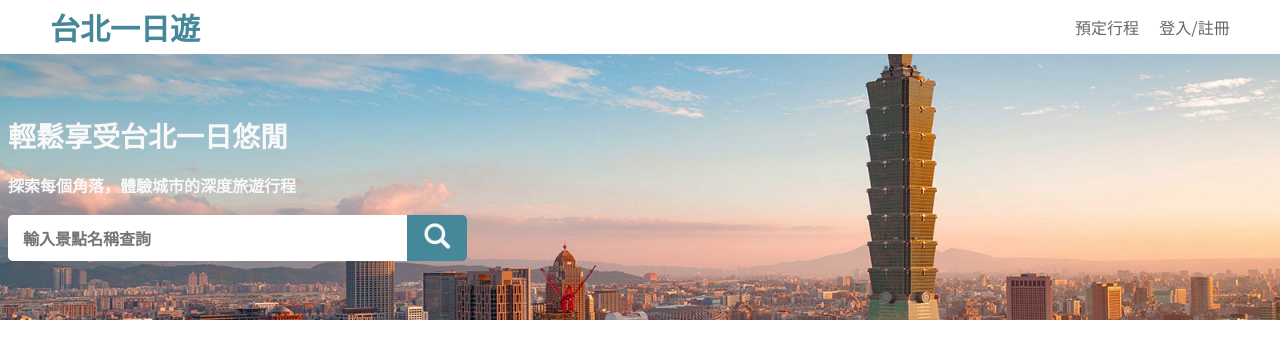
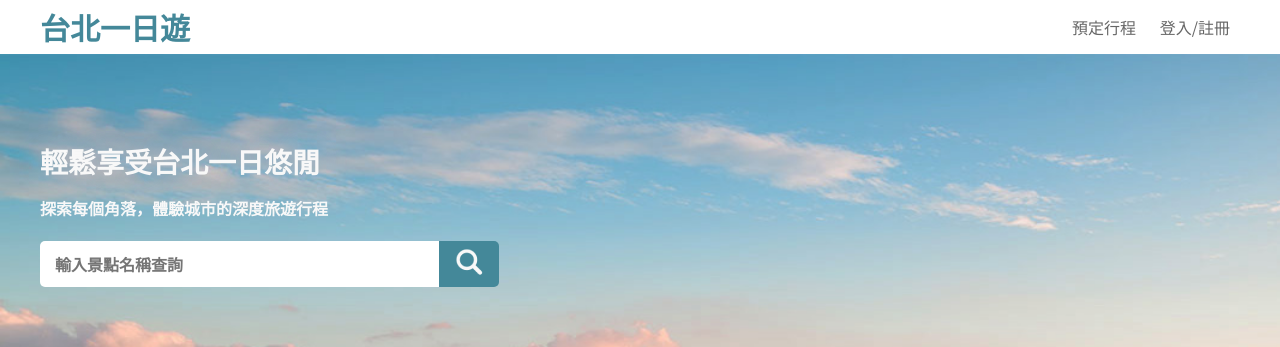
Before and after one commit to stephypocky/Taipei-Day-Trip, a Flask app: page / in a window 1280 px wide; the page is wider, and only the part inside the window is pictured. Shown: the top 347 px of that part. Run offline with Flask 2, Linux system fonts and the light colour scheme; data comes from the database, SQL or seed files in the repository.

Commit message:
part2 version1

```diff
--- a/static/index.css
+++ b/static/index.css
@@ -3,30 +3,27 @@
 * {
     margin: 0;
     padding: 0;
-    /* list-style: none;  */
     box-sizing: border-box;
+    font-family: 'Noto Sans TC';
 }
-
 
 .navbar {
     width: 100%;
-    /* width:1200px; */
     position: fixed;
+    display: grid;
     justify-content: center;
     align-items: center;
-    background-color: #FFFFFF;
-    margin: 0;
-    padding: 0;
+    background-color: #fff;
     z-index: 100;
 }
 
 .navbar-container {
     height: 54px;
-    max-width: 1200px;
+    width: 1200px;
+    /* margin: auto; */
+    background: #fff;
     display: flex;
-    margin: auto;
-    background: #ffffff;
-    justify-content: center;
+    justify-content: space-between;
     align-items: center;
 
 }
@@ -37,14 +34,12 @@
     font-weight: 700;
     font-size: 30px;
     color: #448899;
-    margin: 10px 0px 10px 10px;
-    width: 150px;
-    text-align: center;
-
+    /* margin: 10px 0px 10px 10px; */
 }
 
+
 .nav-items-1 {
-    width: 64px;
+    display: inline-block;
     text-align: center;
     margin: 10px -10px 10px auto;
     font-family: 'Noto Sans TC';
@@ -54,7 +49,7 @@
 }
 
 .nav-items-2 {
-    width: 71px;
+    display: inline-block;
     text-align: center;
     margin: 10px 10px 10px 30px;
     font-family: 'Noto Sans TC';
@@ -63,61 +58,44 @@
     color: #666666;
 }
 
-.homebox {
+.nav-box{
+    height: 54px;
+}
+
+.slogan-outter{
+    position: absolute;
+    width: 100%;
+    display: grid;
+    justify-content: center;
+    align-items: center;
     height: 320px;
 }
-.welcome-box {
-    /* height: 320px; */
-    /* width: 1200px; */
-    background: url("../static/images/welcome.png");
-    background-repeat: no-repeat;
-    background-size: cover;
-    display: grid;
-    align-items: center;
-    justify-content: start;
-    background-position: center 0px;
 
-    /* background-size: Auto Auto; */
-
-    /* grid-template-columns: 1fr 1200px 1fr; */
-    /* overflow: auto; */
-    /* overflow-x: hidden; */
-
-    /* margin-top: 85px; */
+.slogan {
+    width: 1200px;
+    left: 0;
+    top: 0;
 }
 
 
-
-.home-line-1 {
-    font-family: 'Noto Sans TC';
+.slogan-line-1 {
     font-weight: 700;
-    /* font-weight: bold; */
     font-size: 28px;
-    align-items: center;
-    position: relative;
-    top: 85px;
     color: #f8f8f8;
     text-shadow: 0px 0px 30px #aabbcc;
-    padding: 5px;
-    margin-left: 3px;
-    margin-top: 25px;
+    margin-bottom: 15px;
 }
 
-.home-line-2 {
-    position: relative;
-    font-family: 'Noto Sans TC';
+.slogan-line-2 {
     font-style: normal;
     font-weight: 700;
     font-size: 16px;
-    align-items: center;
-    color: #F8F8F8;
-    position: relative;
-    /* left: 0px; */
-    top: 90px;
-    padding: 8px;
-    /* margin-top: -15px; */
+    color: #f8f8f8;
+    margin-bottom: 15px;
 }
 
+
+/* search  */
 .search-input {
     width: 400px;
     height: 46px;
@@ -126,14 +104,11 @@
     font-size: 16px;
     color: #757575;
     align-items: center;
-    margin-top: 100px;
     padding-left: 15px;
     border-radius: 5px 0px 0px 5px;
     border: none;
     display: inline-block !important;
-    margin-left: 8px;
 }
-
 
 .search-btn {
     background: #448899;
@@ -148,6 +123,19 @@
     cursor: pointer;
 
 }
+
+
+.welcome-box {
+    height: 320px;
+    width: 1920px;
+    background: url("../static/images/welcome.png");
+    background-repeat: no-repeat;
+    background-size: cover;
+    display: grid;
+    align-items: center;
+    background-position: center 0px;
+}
+
 
 .category-box {
     display: grid;
--- a/static/index.js
+++ b/static/index.js
@@ -87,9 +87,7 @@ function allAttra(keyword) {
     .then((response) => response.json())
     .then((data) => {
         let content = document.querySelector("#content");
-        // let outerDiv=document.createElement("DIV");
-        // outerDiv.setAttribute("class", "outer-div");
-        // console.log(data["data"])
+
         if(data["data"].length==0){
             let nodataDiv= document.createElement("DIV");
             nodataDiv.setAttribute("class", "nodata-div");
@@ -111,9 +109,10 @@ function allAttra(keyword) {
                 content.appendChild(attraAll);
 
 
-                let imgBox = document.createElement("IMG");
+                let imgBox = document.createElement("DIV");
                 imgBox.setAttribute("class", "img");
-                imgBox.setAttribute("src", new String((data["data"][i]["images"][0])));
+                // imgBox.setAttribute("src", new String((data["data"][i]["images"][0])));
+                imgBox.style.cssText = `background-image: url('${data["data"][i]["images"][0]}')`
                 attraAll.appendChild(imgBox);
 
 
@@ -142,44 +141,7 @@ function allAttra(keyword) {
 
                 let category=document.createTextNode((new String(data["data"][i]["category"])));
                 categoryBox.appendChild(category);
-
-                // let attraAll = document.createElement("DIV");
-                // attraAll.setAttribute("class", "attra-all");
-                // outerDiv.appendChild(attraAll);
-
-                // let imgBox = document.createElement("IMG");
-                // imgBox.setAttribute("class", "img");
-                // imgBox.setAttribute("src", new String((data["data"][i]["images"][0])));
-                // attraAll.appendChild(imgBox);
-
-
-                // let nameBox = document.createElement("DIV");
-                // nameBox.setAttribute("class", "attra-name");
-                // attraAll.appendChild(nameBox);
-
-                // let name= document.createTextNode((new String(data["data"][i]["name"])));
-                // nameBox.appendChild(name);
-
-                // let attraSub = document.createElement("DIV");
-                // attraSub.setAttribute("class", "attra-sub");
-                // attraAll.appendChild(attraSub);
-
-                // let mrtBox = document.createElement("DIV");
-                // mrtBox.setAttribute("class", "mrt");
-                // attraSub.appendChild(mrtBox);
-
-                // let mrt=document.createTextNode((new String(data["data"][i]["mrt"])));
-                // mrtBox.appendChild(mrt);
-
-
-                // let categoryBox = document.createElement("DIV");
-                // categoryBox.setAttribute("class", "category");
-                // attraSub.appendChild(categoryBox);
-
-                // let category=document.createTextNode((new String(data["data"][i]["category"])));
-                // categoryBox.appendChild(category);
-                };
-
+            };
 
                 observer.unobserve(target);
                 return //強制離開此 function allAttra()，不然就會繼續跑下個 if
@@ -194,9 +156,10 @@ function allAttra(keyword) {
                         attraAll.setAttribute("class", "attra-all");
                         content.appendChild(attraAll);
 
-                        let imgBox = document.createElement("IMG");
+                        let imgBox = document.createElement("DIV");
                         imgBox.setAttribute("class", "img");
-                        imgBox.setAttribute("src", new String((data["data"][i]["images"][0])));
+                        // imgBox.setAttribute("src", new String((data["data"][i]["images"][0])));
+                        imgBox.style.cssText = `background-image: url('${data["data"][i]["images"][0]}')`
                         attraAll.appendChild(imgBox);
 
 
@@ -226,53 +189,10 @@ function allAttra(keyword) {
                         let category=document.createTextNode((new String(data["data"][i]["category"])));
                         categoryBox.appendChild(category);
 
-                        // let attraAll = document.createElement("DIV");
-                        // attraAll.setAttribute("class", "attra-all");
-                        // outerDiv.appendChild(attraAll);
-
-                        // let imgBox = document.createElement("IMG");
-                        // imgBox.setAttribute("class", "img");
-                        // imgBox.setAttribute("src", new String((data["data"][i]["images"][0])));
-                        // attraAll.appendChild(imgBox);
-
-
-                        // let nameBox = document.createElement("DIV");
-                        // nameBox.setAttribute("class", "attra-name");
-                        // attraAll.appendChild(nameBox);
-
-                        // let name= document.createTextNode((new String(data["data"][i]["name"])));
-                        // nameBox.appendChild(name);
-
-                        // let attraSub = document.createElement("DIV");
-                        // attraSub.setAttribute("class", "attra-sub");
-                        // attraAll.appendChild(attraSub);
-
-                        // let mrtBox = document.createElement("DIV");
-                        // mrtBox.setAttribute("class", "mrt");
-                        // attraSub.appendChild(mrtBox);
-
-                        // let mrt=document.createTextNode((new String(data["data"][i]["mrt"])));
-                        // mrtBox.appendChild(mrt);
-
-
-                        // let categoryBox = document.createElement("DIV");
-                        // categoryBox.setAttribute("class", "category");
-                        // attraSub.appendChild(categoryBox);
-
-                        // let category=document.createTextNode((new String(data["data"][i]["category"])));
-                        // categoryBox.appendChild(category);
-
                     };
-
-                    // let content = document.querySelector("#content");
-                    // content.appendChild(attraAll);
-
-
-
                         page = data["nextPage"];
                         observer.observe(target);//再把observe打開，不然load不到有keyword的下一頁
 
-                    // console.log("12")
                 }
     });
 
--- a/templates/index.html
+++ b/templates/index.html
@@ -14,24 +14,50 @@
     <div class="wrapper">
         <div class="navbar">
             <nav class="navbar-container">
-                <a style="text-decoration:none" class="nav-title" href="/">台北一日遊</a>
-                <a style="text-decoration:none" class="nav-items-1">預定行程</a>
-                <a style="text-decoration:none" class="nav-items-2">登入/註冊</a>
+                <div class="nav-title">台北一日遊</div>
+                <div class="nav-items-box">
+                    <div class="nav-items-1">預定行程</div>
+                    <div class="nav-items-2">登入/註冊</div>
+                </div>
             </nav>
         </div>
-        <div class="welcome-box">
-            <div class="homebox">
+        <div class="nav-box"></div>
+        <div class="slogan-outter">
+            <div class="slogan">
+                <div class="slogan-line-1">輕鬆享受台北一日悠閒</div>
+                <div class="slogan-line-2">探索每個角落，體驗城市的深度旅遊行程</div>
+                <div class="search">
+                    <input type="text" class="search-input" placeholder="輸入景點名稱查詢" />
+                    <button type="button" class="search-btn"><img src="../static/images/icon_search.png" /></button>
+                    <div class="category-box">
+                        <!-- <div class="category-div">養生溫泉</div>
+                        <div class="category-div">藍色公路</div>
+                        <div class="category-div">歷史建築</div>
+                        <div class="category-div">藝文館所</div>
+                        <div class="category-div">單車遊蹤</div>
+                        <div class="category-div">戶外踏青</div>
+                        <div class="category-div">宗教信仰</div>
+                        <div class="category-div">其　 他</div>
+                        <div class="category-div">親子共遊</div> -->
+                    </div>
+                </div>
+            </div>
+        </div>
+
+        <div class="welcome-box"></div>
+
+            <!-- <div class="homebox">
                 <div>
                     <div class="home-line-1">輕鬆享受台北一日悠閒</div>
                     <div class="home-line-2">探索每個角落，體驗城市的深度旅遊行程</div>
                     <form>
                         <div>
                             <input type="text" class="search-input" placeholder="輸入景點名稱查詢" />
-                            <!-- <div id="search-result"></div> -->
+                            <div id="search-result"></div>
                             <button type="button" class="search-btn"><img src="../static/images/icon_search.png" /></button>
                         </div>
                         <div class="category-box">
-                            <!-- <div class="category-div">養生溫泉
+                            <div class="category-div">養生溫泉
                             </div>
                             <div class="category-div">藍色公路
                             </div>
@@ -48,13 +74,12 @@
                             <div class="category-div">其　 他
                             </div>
                             <div class="category-div">親子共遊
-                            </div> -->
+                            </div>
                         </div>
                     </form>
                 </div>
-            </div>
-        </div>
-
+            </div> -->
+        <div class="content-box">
             <div id="content">
                 <!-- <div class="attra-all">
                     <div class="img"></div>
@@ -64,12 +89,8 @@
                         <div class="category">公共藝術</div>
                     </div>
                 </div> -->
-
             </div>
-
-        <!-- <footer id="footer">
-            <div>COPYRIGHT © 2021 台北一日遊</div>
-        </footer> -->
+        </div>
 
         <footer id="footer">COPYRIGHT © 2021 台北一日遊</footer>
 
```
Also changed, not shown: other parts of static/index.css (+46 -47 lines). Lines whose indentation alone changed are shown as unchanged.
